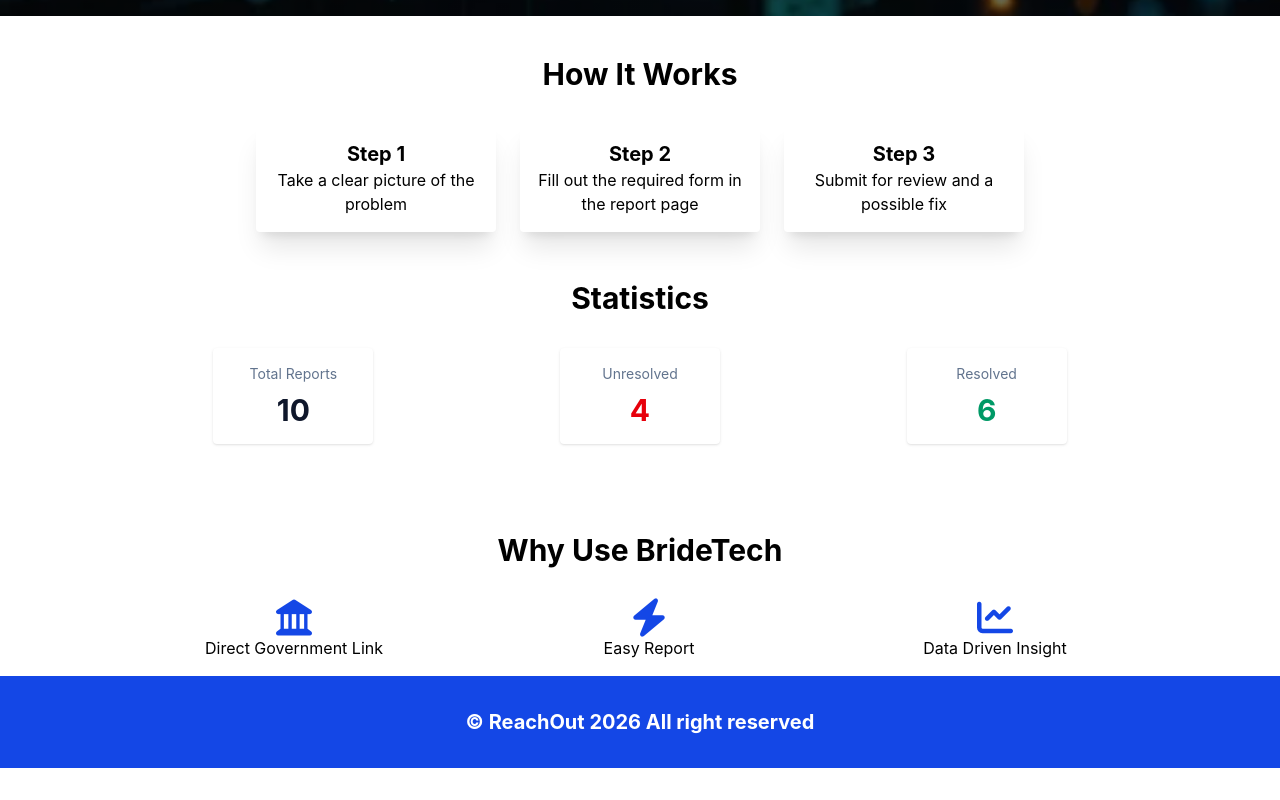
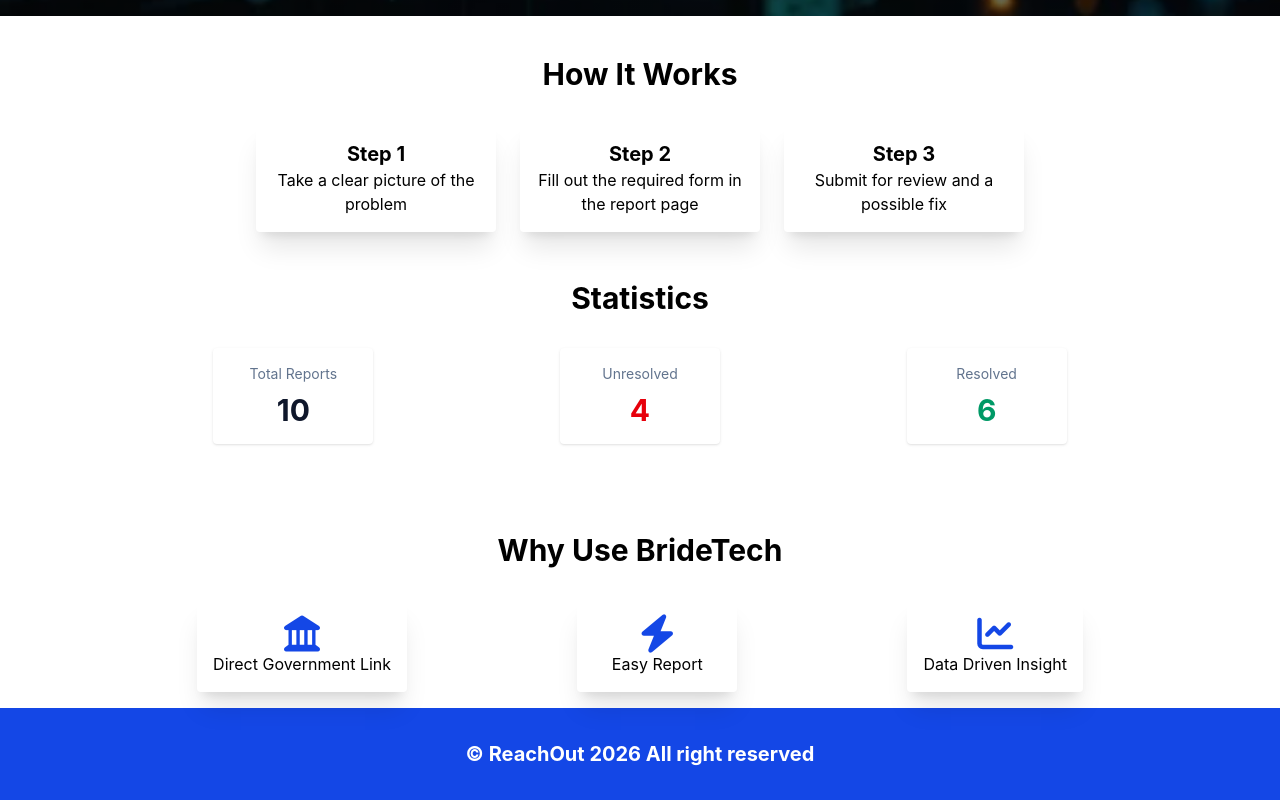
Before and after one commit to Ohiomatabn/ReachOut, a React (Vite) app in the folder frontend/: page / in a window 1280 px wide. Shown: the part 784-1584 px from the top of the page. Before the commit the page ends 1552 px from the top, so only its background shows below. Built offline with nearby package versions, Linux system fonts and the light colour scheme.

Commit message:
change WhyUse component to add card class

```diff
--- a/frontend/src/components/HomePage/WhyUse.jsx
+++ b/frontend/src/components/HomePage/WhyUse.jsx
@@ -4,15 +4,15 @@
       <div className="container">
         <h2>Why Use BrideTech</h2>
         <div className="flex justify-around items-center flex-wrap gap-8">
-          <div className="flex justify-center items-center flex-col min-w-40">
+          <div className="flex justify-center items-center flex-col min-w-40 card">
             <i className="fa-solid fa-landmark text-4xl text-blue-700"></i>
             <span>Direct Government Link</span>
           </div>
-          <div className="flex justify-center items-center flex-col min-w-40">
+          <div className="flex justify-center items-center flex-col min-w-40 card">
             <i className="fa-solid fa-bolt text-4xl text-blue-700"></i>
             <span>Easy Report</span>
           </div>
-          <div className="flex justify-center items-center flex-col min-w-40">
+          <div className="flex justify-center items-center flex-col min-w-40 card">
             <i className="fa-solid fa-chart-line text-4xl text-blue-700"></i>
             <span>Data Driven Insight</span>
           </div>
```
